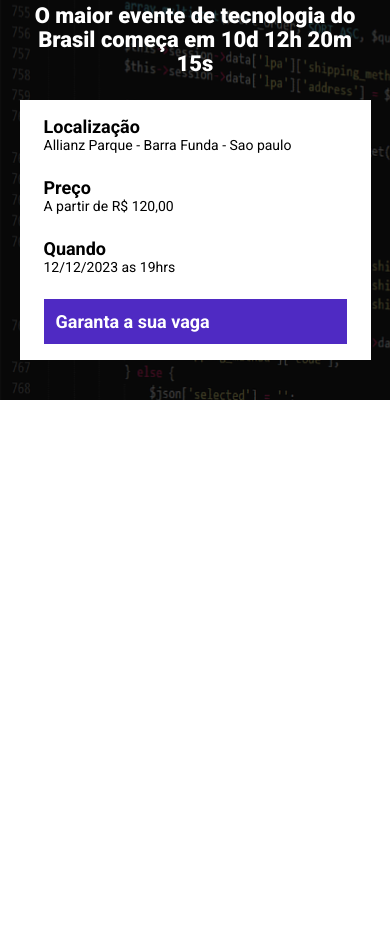
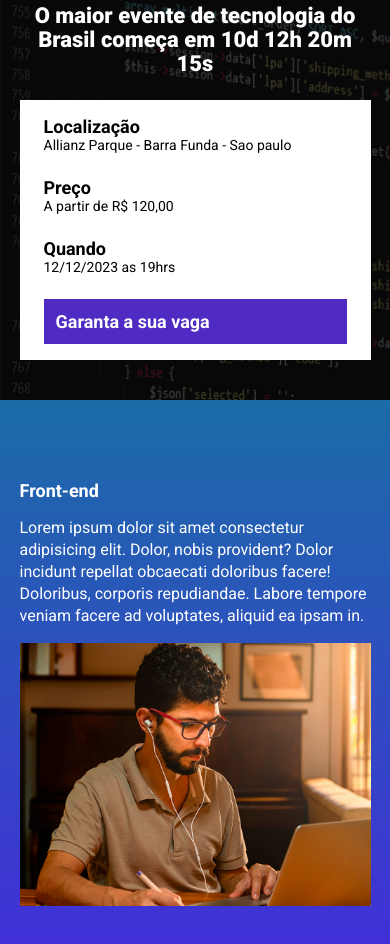
Before and after one commit to Augusto-C2304/tech_talks, a website built with Parcel: page src/index.html in a window 390 px wide. Shown: the part 100-1044 px from the top of the page. Before the commit the page ends 844 px from the top, so only its background shows below. Built offline with nearby package versions, Linux system fonts and the light colour scheme.

Commit message:
criacao de evento gradiente

```diff
--- a/src/index.html
+++ b/src/index.html
@@ -39,7 +39,17 @@
         </div>
     </header>
 
-
+    <section class="event">
+        <div class="container">
+            <div class="event__details">
+                <h2 class="event__details__title">Front-end</h2>
+                <p class="event__details__description">
+                    Lorem ipsum dolor sit amet consectetur adipisicing elit. Dolor, nobis provident? Dolor incidunt repellat obcaecati doloribus facere! Doloribus, corporis repudiandae. Labore tempore veniam facere ad voluptates, aliquid ea ipsam in.
+                </p>
+            </div>
+            <img class="event__image" src="./images/frontend.png" alt="Front-end">
+        </div>
+    </section>
     <script src="scripts/main.js"></script>
 </body>
 </html>
--- /dev/null
+++ b/src/styles/_event.scss
@@ -0,0 +1,43 @@
+.event {
+    padding: 80px 0;
+    background-image: linear-gradient(#1b6ca7, #442bdb);
+
+    .container {
+        display: flex;
+    }
+
+    &__image {
+        max-width: 360px;
+
+    }
+
+    &__details {
+        margin-right: 40px;
+
+        &__title {
+            font-size: 18px;
+            font-weight: bold;
+            margin-bottom: 16px;
+        }
+
+        &__description {
+            line-height: 22px;
+        }
+    }
+
+
+    @media (max-width: 640px) {
+        .container {
+            display: block;
+        }
+
+        &__image {
+            width: 100%;
+        }
+
+        &__details {
+            margin-right: 0;
+            margin-bottom: 16px;
+        }
+    }
+}
--- a/src/styles/main.scss
+++ b/src/styles/main.scss
@@ -1,6 +1,7 @@
 @use 'hero';
 @use 'components/infos_bar';
 @use 'components/buttons';
+@use 'event';
 
 * {
     margin: 0;
```
